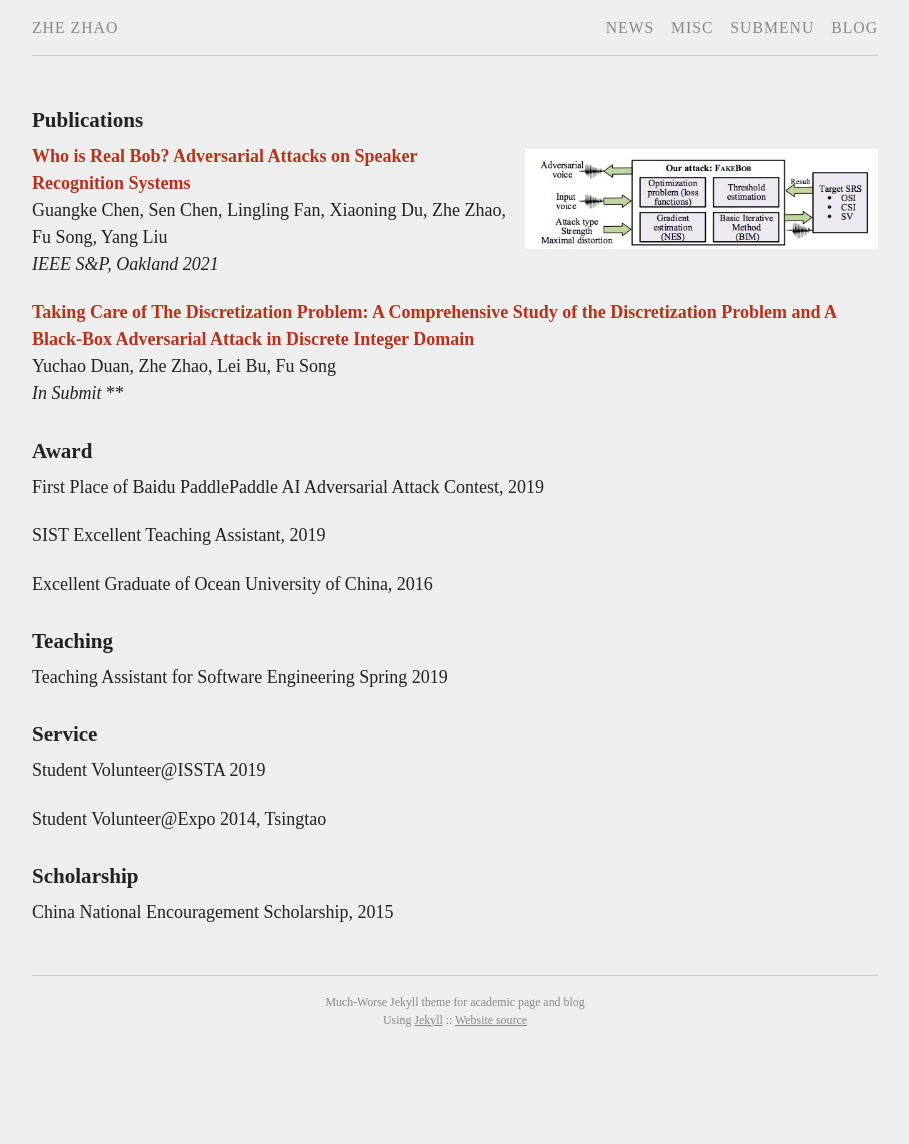
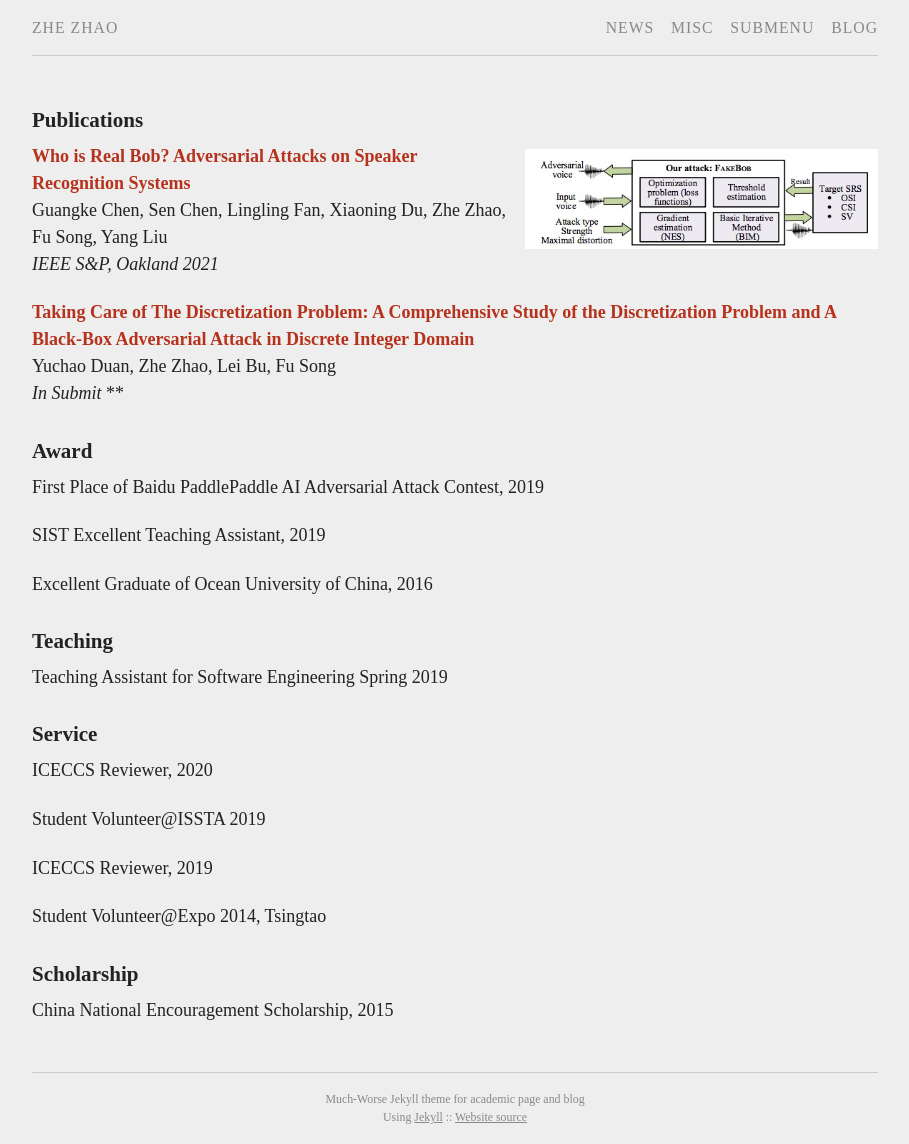
Before and after one commit to persistz/george.zhao.github.io, a Jekyll site: the page built from research.md, in a window 1280 px wide. Shown: the whole page, without its empty margins (185-1094 px from the left). Built offline with Jekyll 4.4.1, drawn with Linux system fonts in a browser that asks for light colours; before the commit the page ends 1047 px from its top, so only the background shows below that.

Commit message:
gitignore

```diff
--- a/research.md
+++ b/research.md
@@ -59,7 +59,11 @@ Excellent Graduate of Ocean University of China, 2016
 Teaching Assistant for Software Engineering Spring 2019
 
 ### Service
+ICECCS Reviewer, 2020
+
 Student Volunteer@ISSTA 2019
+
+ICECCS Reviewer, 2019
 
 Student Volunteer@Expo 2014, Tsingtao
 
```
Also changed, not shown: 1 other file.
